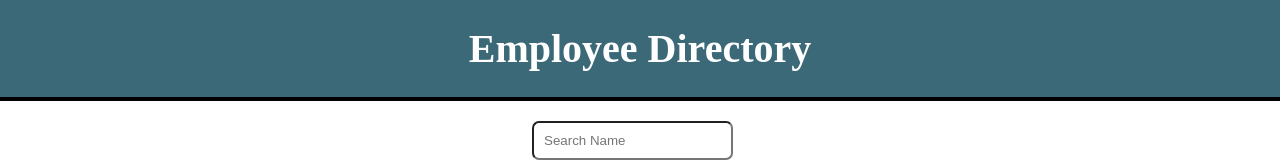
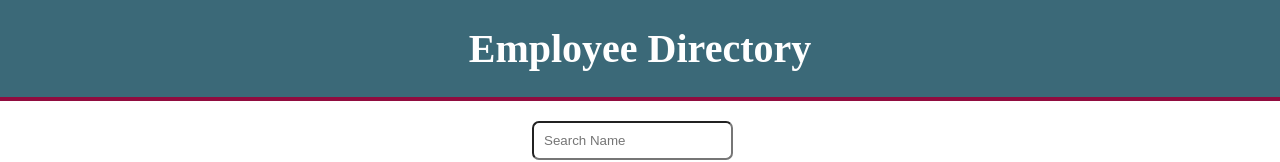
Before and after one commit to kendayao/Employee-Directory, a React (Create React App) app: page / in a window 1280 px wide. Shown: the top 162 px of the page. Built offline with nearby package versions, Linux system fonts and the light colour scheme; no server answers.

Commit message:
change header color

```diff
--- a/src/App.css
+++ b/src/App.css
@@ -3,7 +3,7 @@
     font-size: 40px;
     text-align: center;
     background-color: #3B6978;
-    border-bottom: 4px solid black;
+    border-bottom: 4px solid #900c3f;
     margin: 0;
     padding: 25px;
     color: white;
```
